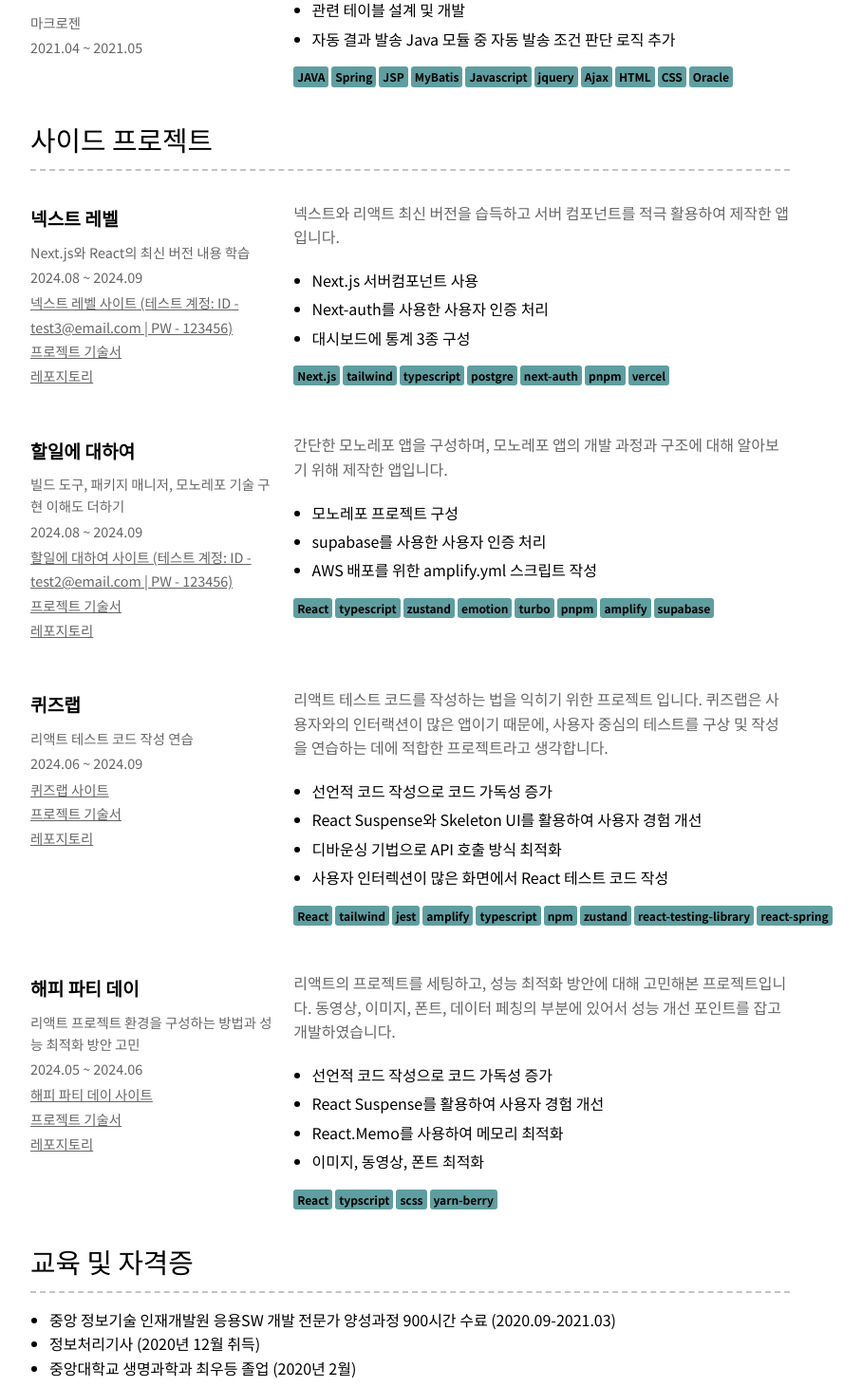
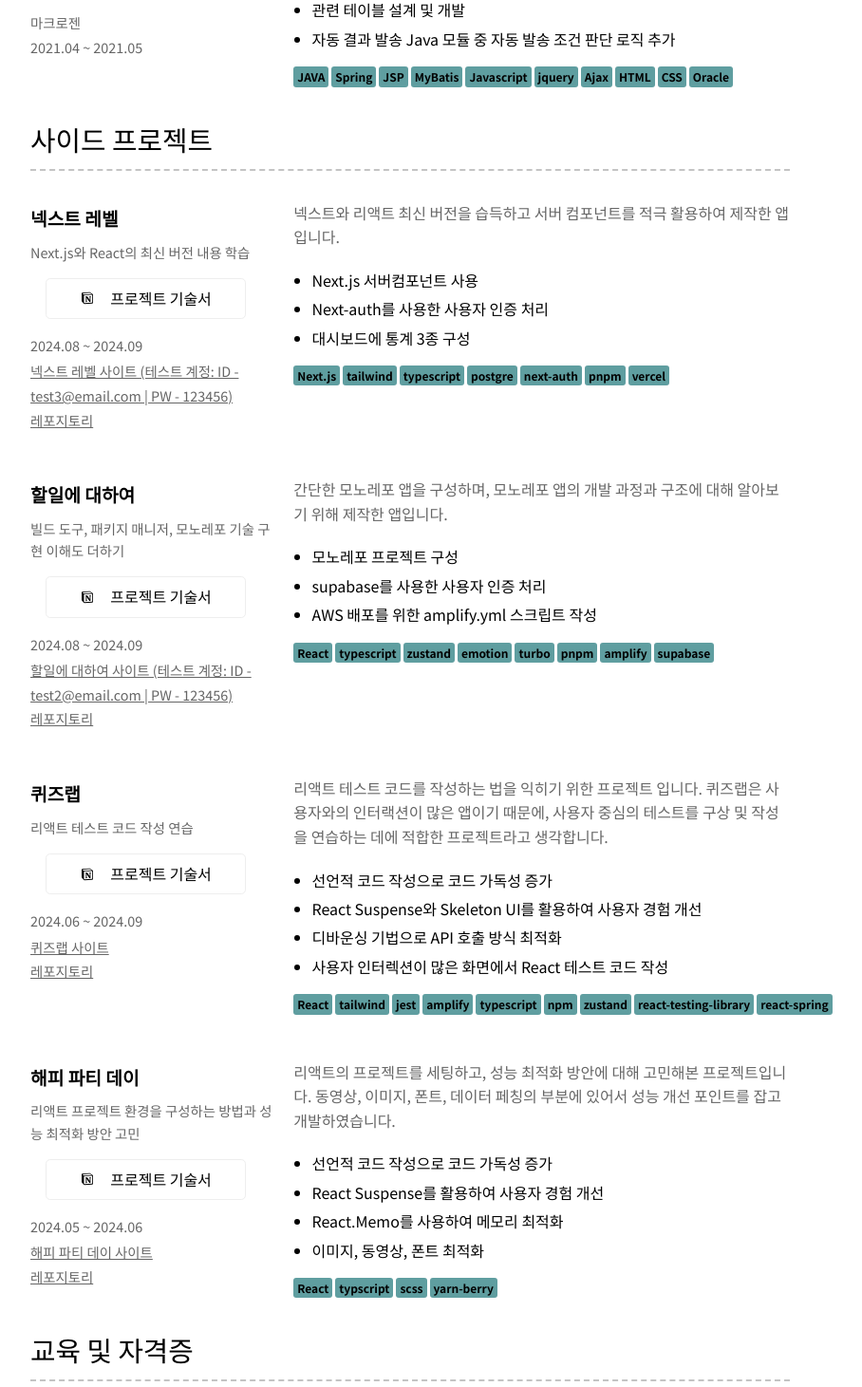
Before and after one commit to chaeyoo/chaeyoo.github.io, a React (Create React App) app: page / in a window 1280 px wide. Shown: the part 5216-6677 px from the top of the page at 95% size, without its empty margins (208-1116 px from the left). Built offline with nearby package versions, Linux system fonts and the light colour scheme.

Commit message:
[UPDATE] 프로젝트 기술서 버튼 생성

```diff
--- a/package.json
+++ b/package.json
@@ -10,6 +10,7 @@
     "lucide-react": "^0.446.0",
     "react": "^18.3.1",
     "react-dom": "^18.3.1",
+    "react-icons": "^5.3.0",
     "react-scripts": "5.0.1",
     "web-vitals": "^2.1.4"
   },
--- a/src/components/resume/Projects.jsx
+++ b/src/components/resume/Projects.jsx
@@ -80,7 +80,6 @@ export default function Projects() {
 										</div>
 									))}
 							</div>
-
 						</div>
 					</div>
 					<div className="experience-item">
--- a/src/components/resume/SideProjects.jsx
+++ b/src/components/resume/SideProjects.jsx
@@ -1,4 +1,5 @@
 import Section from "../layout/section";
+import { RiNotionFill } from "react-icons/ri";
 
 export default function SideProject() {
 	return (
@@ -9,8 +10,20 @@ export default function SideProject() {
 					<div className="experience-item">
 						<div className="company-info">
 							<h3>넥스트 레벨</h3>
+
 							<p className="highlight">Next.js와 React의 최신 버전 내용 학습</p>
+							<div
+								className="project-docs"
+								onClick={() => {
+									window.open("https://oxidized-broom-36d.notion.site/Next-Level-75cc03eaa7174e5492e3909021eec8a2?pvs=4", "_blank");
+
+								}}
+							>
+								<RiNotionFill className="notion-icon" />
+								프로젝트 기술서
+							</div>
 							<p>2024.08 ~ 2024.09</p>
+
 							<a
 								href="https://next-level-theta.vercel.app"
 								target='_blank'
@@ -18,13 +31,7 @@ export default function SideProject() {
 								넥스트 레벨 사이트 (테스트 계정: ID - test3@email.com | PW -
 								123456)
 							</a>
-							<br />
-							<a
-								href="https://oxidized-broom-36d.notion.site/Next-Level-75cc03eaa7174e5492e3909021eec8a2"
-								target='_blank'
-							>
-								프로젝트 기술서
-							</a>
+
 							<br />
 							<a
 								href="https://github.com/chaeyoo/next-level"
@@ -32,6 +39,8 @@ export default function SideProject() {
 							>
 								레포지토리
 							</a>
+
+
 						</div>
 						<div className="job-description">
 							<p className="highlight">
@@ -61,6 +70,16 @@ export default function SideProject() {
 						<div className="company-info">
 							<h3>할일에 대하여</h3>
 							<p className="highlight">빌드 도구, 패키지 매니저, 모노레포 기술 구현 이해도 더하기</p>
+							<div
+								className="project-docs"
+								onClick={() => {
+									window.open("https://oxidized-broom-36d.notion.site/a3d544bfa1fb4b09bf09992f33b744ce?pvs=4", "_blank");
+
+								}}
+							>
+								<RiNotionFill className="notion-icon" />
+								프로젝트 기술서
+							</div>
 							<p>2024.08 ~ 2024.09</p>
 							<a
 								href="https://main.d38wyme95zjr0p.amplifyapp.com/signin"
@@ -69,13 +88,7 @@ export default function SideProject() {
 								할일에 대하여 사이트 (테스트 계정: ID - test2@email.com | PW -
 								123456)
 							</a>
-							<br />
-							<a
-								href="https://oxidized-broom-36d.notion.site/a3d544bfa1fb4b09bf09992f33b744ce"
-								target='_blank'
-							>
-								프로젝트 기술서
-							</a>
+
 							<br />
 							<a
 								href="https://github.com/chaeyoo/todo-monorepo"
@@ -114,6 +127,16 @@ export default function SideProject() {
 						<div className="company-info">
 							<h3>퀴즈랩</h3>
 							<p className="highlight">리액트 테스트 코드 작성 연습</p>
+							<div
+								className="project-docs"
+								onClick={() => {
+									window.open("https://oxidized-broom-36d.notion.site/f51b10b82a9c4aac9d0edc566f60a3d0?pvs=4", "_blank");
+
+								}}
+							>
+								<RiNotionFill className="notion-icon" />
+								프로젝트 기술서
+							</div>
 							<p>2024.06 ~ 2024.09</p>
 							<a
 								href="https://main.d3102voefpy56i.amplifyapp.com/"
@@ -121,13 +144,7 @@ export default function SideProject() {
 							>
 								퀴즈랩 사이트
 							</a>
-							<br />
-							<a
-								href="https://oxidized-broom-36d.notion.site/f51b10b82a9c4aac9d0edc566f60a3d0"
-								target='_blank'
-							>
-								프로젝트 기술서
-							</a>
+
 							<br />
 							<a
 								href="https://github.com/chaeyoo/quiz-lab"
@@ -166,13 +183,25 @@ export default function SideProject() {
 									))}
 							</div>
 						</div>
+
 					</div>
+
 					<div className="experience-item">
 						<div className="company-info">
 							<h3>해피 파티 데이</h3>
 							<p className="highlight">
 								리액트 프로젝트 환경을 구성하는 방법과 성능 최적화 방안 고민
 							</p>
+							<div
+								className="project-docs"
+								onClick={() => {
+									window.open("https://oxidized-broom-36d.notion.site/e22b50537a8a489093663366cc75defc?pvs=4", "_blank");
+
+								}}
+							>
+								<RiNotionFill className="notion-icon" />
+								프로젝트 기술서
+							</div>
 							<p>2024.05 ~ 2024.06</p>
 							<a
 								href="https://master.d4zwbzignxki2.amplifyapp.com/"
@@ -180,13 +209,7 @@ export default function SideProject() {
 							>
 								해피 파티 데이 사이트
 							</a>
-							<br />
-							<a
-								href="https://oxidized-broom-36d.notion.site/e22b50537a8a489093663366cc75defc"
-								target='_blank'
-							>
-								프로젝트 기술서
-							</a>
+
 							<br />
 							<a
 								href="https://github.com/chaeyoo/happy-party"
--- a/src/index.css
+++ b/src/index.css
@@ -131,6 +131,12 @@ ul {
   flex: 2;
 }
 
+
+.project-img {
+  width: 50px;
+}
+
+
 .highlight {
   font-weight: lighter;
   color: #666666;
@@ -152,6 +158,20 @@ ul {
   font-weight: bold;
 }
 
+.project-docs {
+  width: 80%;
+  border: 1px #eee solid;
+  margin: 1rem;
+  display: flex;
+  align-items: center;
+  justify-content: center;
+  padding: 0.5rem 0px;
+  border-radius: 0.3rem;
+}
+
+.notion-icon {
+  margin-right: 1rem;
+}
 .job-description ul {
   list-style-type: disc;
   padding-left: 1.2rem;
```
Also changed, not shown: 1 other file (tests, documents, lock files or other folders).
